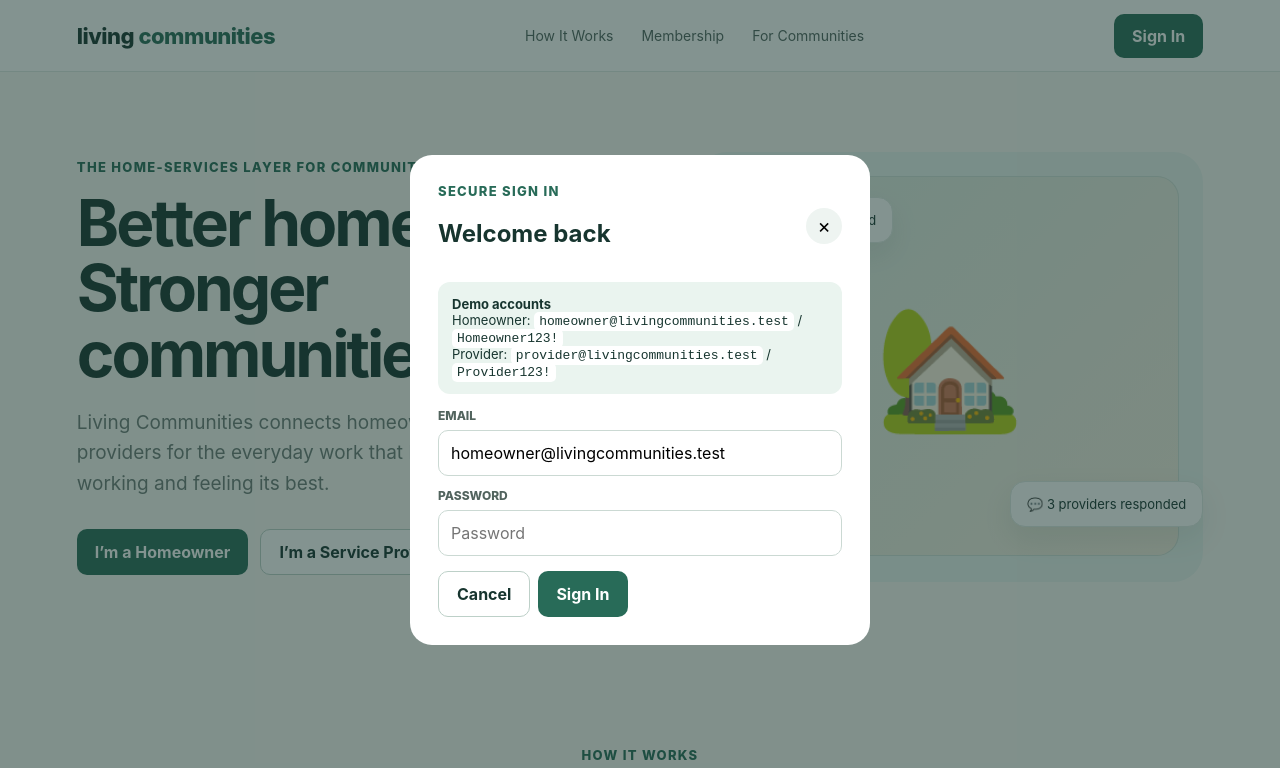
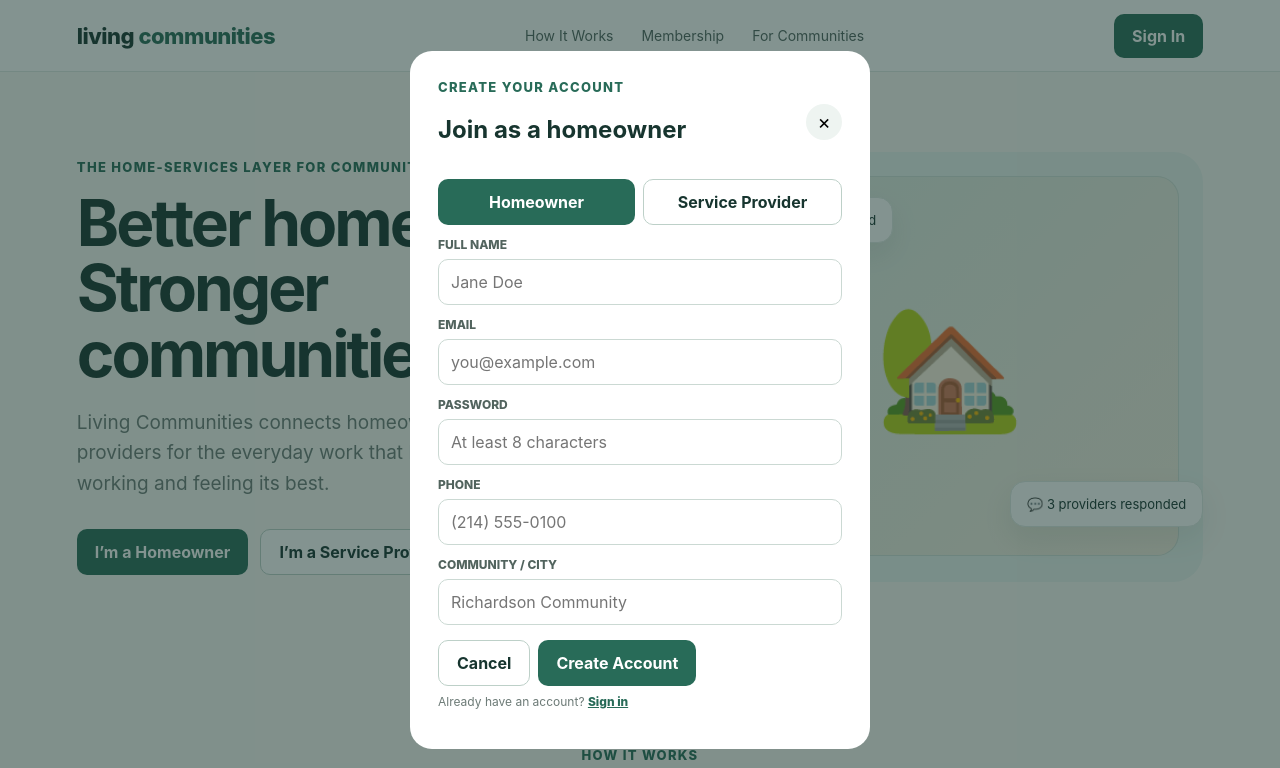
Before and after one commit to jerryjames11/living-communities, a website: page index.html in a window 1280 px wide. Both pictures are taken after a click on the button "I’m a Homeowner". Shown: the top 768 px of the page. Drawn offline with Linux system fonts and the light colour scheme.

Commit message:
Add sign-up flow, remove demo credentials

```diff
--- a/index.html
+++ b/index.html
@@ -95,11 +95,31 @@ button{font:inherit;cursor:pointer}.nav{height:72px;padding:0 6%;display:flex;al
 
 <div id="loginModal" class="modal"><div class="modalbox loginbox">
  <div class="modalhead"><div><div class="eyebrow">Secure sign in</div><h2>Welcome back</h2></div><button class="close" onclick="closeLogin()">×</button></div>
- <div class="demoCreds"><b>Demo accounts</b><br>Homeowner: <code>homeowner@livingcommunities.test</code> / <code>Homeowner123!</code><br>Provider: <code>provider@livingcommunities.test</code> / <code>Provider123!</code></div>
  <div class="field"><label>EMAIL</label><input id="loginEmail" type="email" placeholder="you@example.com"></div>
  <div class="field"><label>PASSWORD</label><input id="loginPassword" type="password" placeholder="Password"></div>
  <div id="loginError" class="notice hidden"></div>
  <div class="mini-actions"><button class="secondary" onclick="closeLogin()">Cancel</button><button class="primary" onclick="login()">Sign In</button></div>
+ <p class="authhint">New here? <a href="#" onclick="closeLogin();openSignup();return false" style="color:var(--green);font-weight:800">Create an account</a></p>
+</div></div>
+
+<div id="signupModal" class="modal"><div class="modalbox loginbox">
+ <div class="modalhead"><div><div class="eyebrow">Create your account</div><h2 id="signupHeading">Join as a homeowner</h2></div><button class="close" onclick="closeSignup()">×</button></div>
+ <div class="mini-actions" style="margin-bottom:2px">
+   <button type="button" class="secondary" id="signupRoleHomeowner" style="flex:1" onclick="setSignupRole('homeowner')">Homeowner</button>
+   <button type="button" class="secondary" id="signupRoleProvider" style="flex:1" onclick="setSignupRole('provider')">Service Provider</button>
+ </div>
+ <div class="field"><label>FULL NAME</label><input id="signupName" placeholder="Jane Doe"></div>
+ <div class="field"><label>EMAIL</label><input id="signupEmail" type="email" placeholder="you@example.com"></div>
+ <div class="field"><label>PASSWORD</label><input id="signupPassword" type="password" placeholder="At least 8 characters"></div>
+ <div class="field"><label>PHONE</label><input id="signupPhone" placeholder="(214) 555-0100"></div>
+ <div id="signupHomeownerFields"><div class="field"><label>COMMUNITY / CITY</label><input id="signupCommunity" placeholder="Richardson Community"></div></div>
+ <div id="signupProviderFields" class="hidden">
+   <div class="field"><label>SERVICES OFFERED</label><input id="signupServiceTypes" placeholder="Plumbing, Handyman"></div>
+   <div class="field"><label>BUSINESS DESCRIPTION</label><textarea id="signupBusinessDescription" placeholder="Tell homeowners what you do..."></textarea></div>
+ </div>
+ <div id="signupError" class="notice hidden"></div>
+ <div class="mini-actions"><button class="secondary" onclick="closeSignup()">Cancel</button><button class="primary" onclick="signup()">Create Account</button></div>
+ <p class="authhint">Already have an account? <a href="#" onclick="closeSignup();openLogin();return false" style="color:var(--green);font-weight:800">Sign in</a></p>
 </div></div>
 <div id="toast" class="toast"></div>
 
@@ -154,8 +174,6 @@ function toast(msg){const t=document.getElementById('toast');t.textContent=msg;t
 function esc(s){return String(s??'').replace(/[&<>"']/g,c=>({'&':'&amp;','<':'&lt;','>':'&gt;','"':'&quot;',"'":'&#39;'}[c]))}
 function initials(name){return esc(String(name||'?').split(' ').map(x=>x[0]).slice(0,2).join(''))}
 function openLogin(role){
-  if(role==='homeowner') document.getElementById('loginEmail').value='homeowner@livingcommunities.test';
-  if(role==='provider') document.getElementById('loginEmail').value='provider@livingcommunities.test';
   document.getElementById('loginModal').classList.add('show');
 }
 function closeLogin(){document.getElementById('loginModal').classList.remove('show')}
@@ -163,6 +181,30 @@ async function login(){
   const err=document.getElementById('loginError');err.classList.add('hidden');
   try{const d=await api('/auth/login',{method:'POST',body:JSON.stringify({email:document.getElementById('loginEmail').value,password:document.getElementById('loginPassword').value})});authToken=d.token;localStorage.setItem('lc_token',authToken);currentUser=d.user;closeLogin();show(currentUser.role==='homeowner'?'homeowner':'provider');await loadDashboard();toast('Signed in as '+currentUser.name)}catch(e){err.textContent=e.message;err.classList.remove('hidden')}
 }
+let signupRole='homeowner';
+function openSignup(role){signupRole=role||'homeowner';updateSignupRoleUI();document.getElementById('signupModal').classList.add('show')}
+function closeSignup(){document.getElementById('signupModal').classList.remove('show')}
+function setSignupRole(role){signupRole=role;updateSignupRoleUI()}
+function updateSignupRoleUI(){
+  document.getElementById('signupHeading').textContent=signupRole==='homeowner'?'Join as a homeowner':'Join as a service provider';
+  document.getElementById('signupRoleHomeowner').className=signupRole==='homeowner'?'primary':'secondary';
+  document.getElementById('signupRoleProvider').className=signupRole==='provider'?'primary':'secondary';
+  document.getElementById('signupHomeownerFields').classList.toggle('hidden',signupRole!=='homeowner');
+  document.getElementById('signupProviderFields').classList.toggle('hidden',signupRole!=='provider');
+}
+async function signup(){
+  const err=document.getElementById('signupError');err.classList.add('hidden');
+  const payload={role:signupRole,name:document.getElementById('signupName').value.trim(),email:document.getElementById('signupEmail').value.trim(),password:document.getElementById('signupPassword').value,phone:document.getElementById('signupPhone').value.trim()};
+  if(signupRole==='homeowner'){payload.community=document.getElementById('signupCommunity').value.trim()}
+  else{payload.serviceTypes=document.getElementById('signupServiceTypes').value.split(',').map(s=>s.trim()).filter(Boolean);payload.businessDescription=document.getElementById('signupBusinessDescription').value.trim()}
+  try{
+    const d=await api('/auth/register',{method:'POST',body:JSON.stringify(payload)});
+    authToken=d.token;localStorage.setItem('lc_token',authToken);currentUser=d.user;
+    closeSignup();show(currentUser.role==='homeowner'?'homeowner':'provider');await loadDashboard();
+    toast('Welcome, '+currentUser.name.split(' ')[0]+'!');
+  }catch(e){err.textContent=e.message;err.classList.remove('hidden')}
+}
+function enterApp(role){ if(authToken){ openApp(role); } else { openSignup(role); } }
 async function ensureAuth(role){
   if(!authToken){openLogin(role);return false}
   try{if(!currentUser) currentUser=(await api('/auth/me')).user;if(role&&currentUser.role!==role){toast('Please sign in with a '+role+' account.');return false}return true}catch(e){authToken=null;localStorage.removeItem('lc_token');openLogin(role);return false}
@@ -321,8 +363,8 @@ function show(id){
 }
 // Turn the prototype's navigation actions into authenticated flows.
 document.querySelector('.nav button').onclick=()=>openLogin();
-document.querySelectorAll('.hero .actions button')[0].onclick=()=>openApp('homeowner');
-document.querySelectorAll('.hero .actions button')[1].onclick=()=>openApp('provider');
+document.querySelectorAll('.hero .actions button')[0].onclick=()=>enterApp('homeowner');
+document.querySelectorAll('.hero .actions button')[1].onclick=()=>enterApp('provider');
 
 // Add authenticated account controls to both dashboards.
 for(const role of ['homeowner','provider']){
```
Also changed, not shown: server.js (+29 -0 lines).
